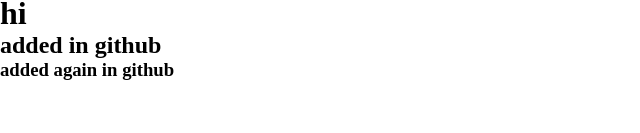
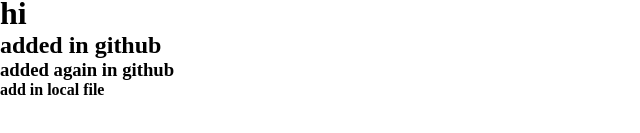
Before and after one commit to sadhana62/project, a plain HTML site: page index.html in a window 1280 px wide. Shown: the part 143-276 px from the top of the page, without its empty margins (0-640 px from the left). Drawn offline with Linux system fonts and the light colour scheme.

Commit message:
added h4 in local file

```diff
--- a/index.html
+++ b/index.html
@@ -17,5 +17,6 @@
     <h1>hi</h1>
     <h2>added in github</h2>
     <h3>added again in github </h3>
+    <h4>add in local file</h4>
 </body>
 </html>
```
